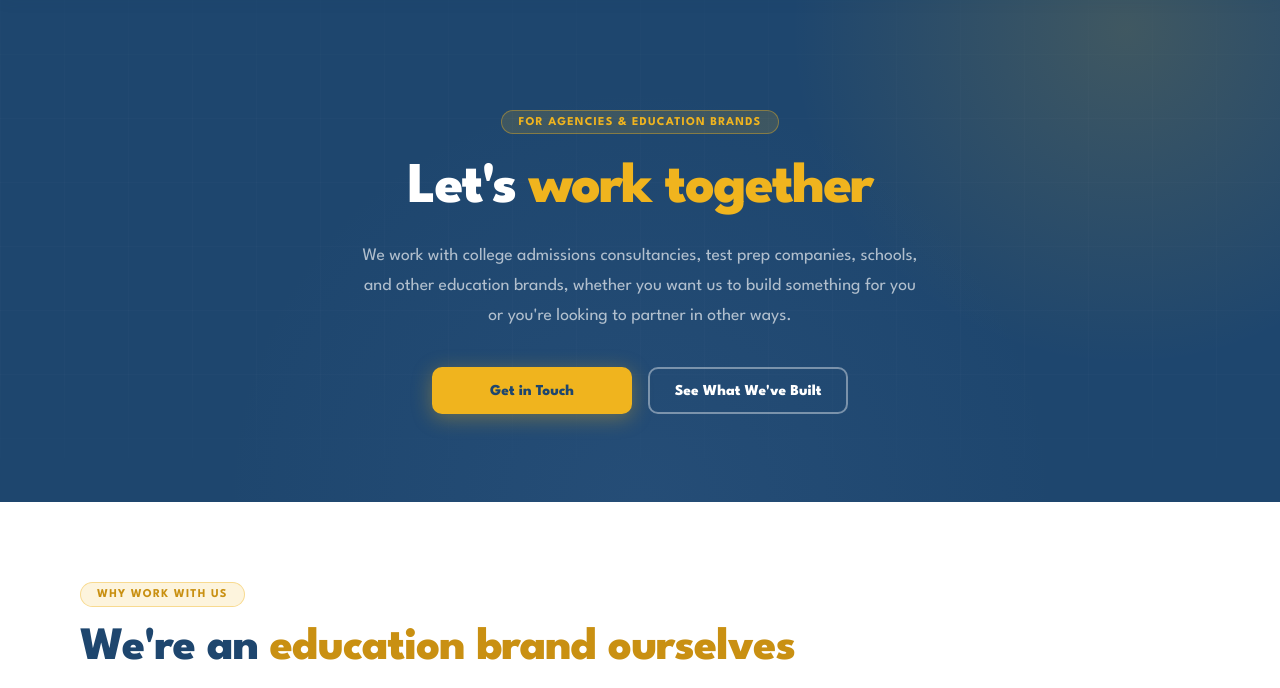
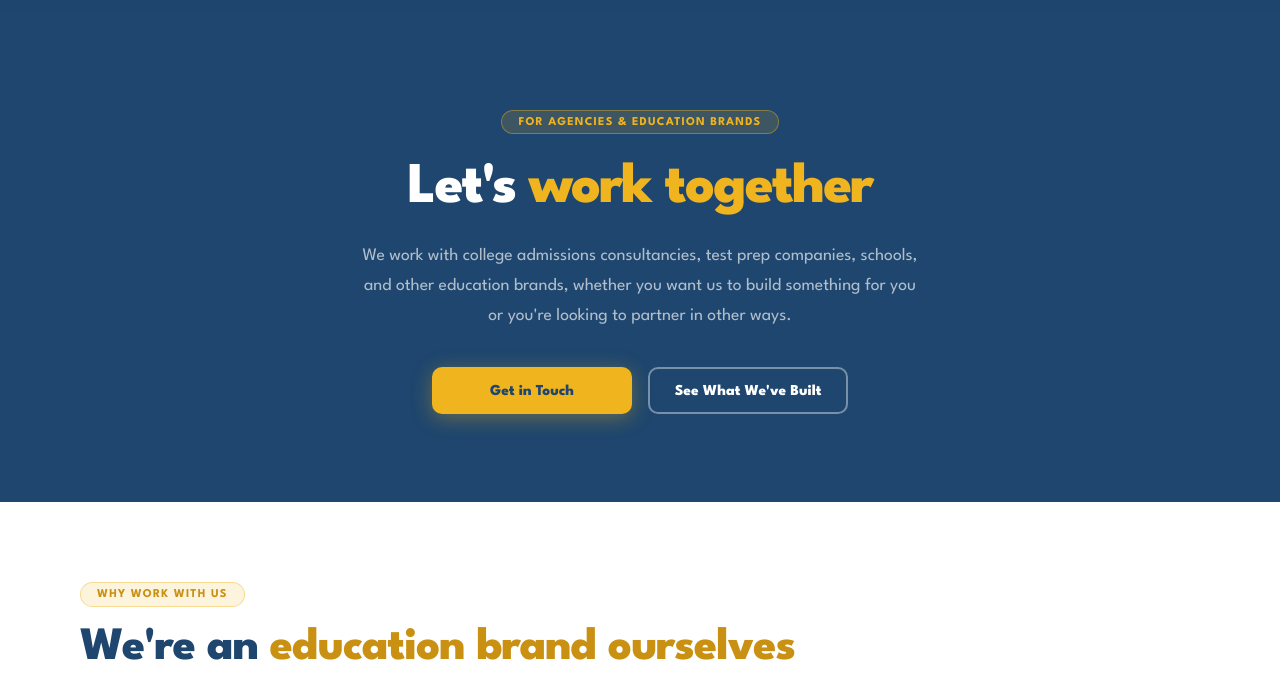
Before and after one commit to kellyvicchan/myappsuccess-website, a plain HTML site: page for-agencies.html in a window 1280 px wide. Shown: the part 74-762 px from the top of the page. Drawn offline with Linux system fonts and the light colour scheme.

Commit message:
Remove hero gradients from for-agencies.html

```diff
--- a/for-agencies.html
+++ b/for-agencies.html
@@ -199,19 +199,10 @@
   }
   .ag-hero::before {
     content: ''; position: absolute; inset: 0;
-    background:
-      radial-gradient(circle 480px at 88% 18%, rgba(240,180,30,0.16) 0%, transparent 70%),
-      radial-gradient(circle 600px at 50% 100%, rgba(120,160,220,0.08) 0%, transparent 70%);
+    background: none;
     pointer-events: none;
   }
-  .ag-hero-grid-bg {
-    position: absolute; inset: 0; pointer-events: none; opacity: 0.5;
-    background-image:
-      linear-gradient(rgba(255,255,255,0.035) 1px, transparent 1px),
-      linear-gradient(90deg, rgba(255,255,255,0.035) 1px, transparent 1px);
-    background-size: 64px 64px;
-    mask-image: linear-gradient(to bottom, transparent, rgba(0,0,0,0.9) 30%, rgba(0,0,0,0.9) 75%, transparent);
-  }
+  .ag-hero-grid-bg { display: none; }
   .ag-hero-inner { position: relative; max-width: 760px; margin: 0 auto; display: flex; flex-direction: column; align-items: center; }
   .ag-hero-eyebrow {
     background: rgba(240,180,30,0.15); border: 1.5px solid rgba(240,180,30,0.4); color: var(--gold);
```
